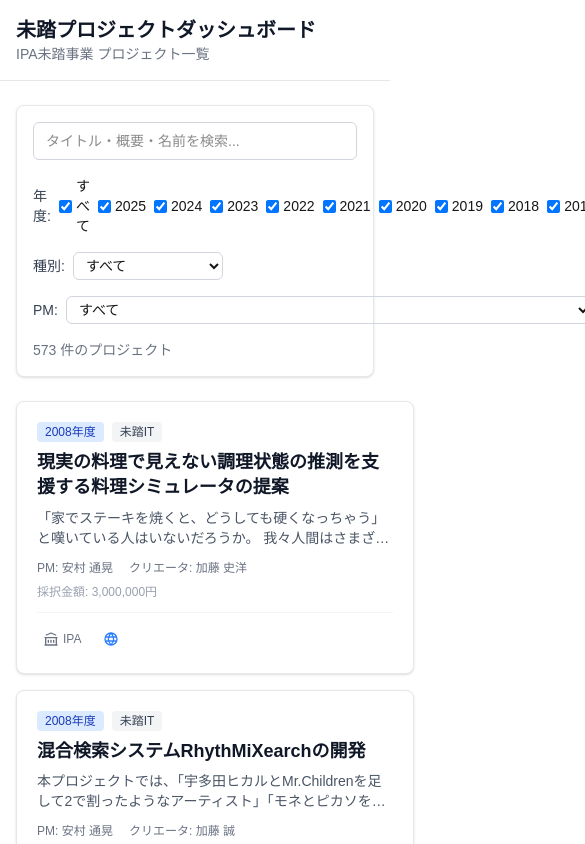
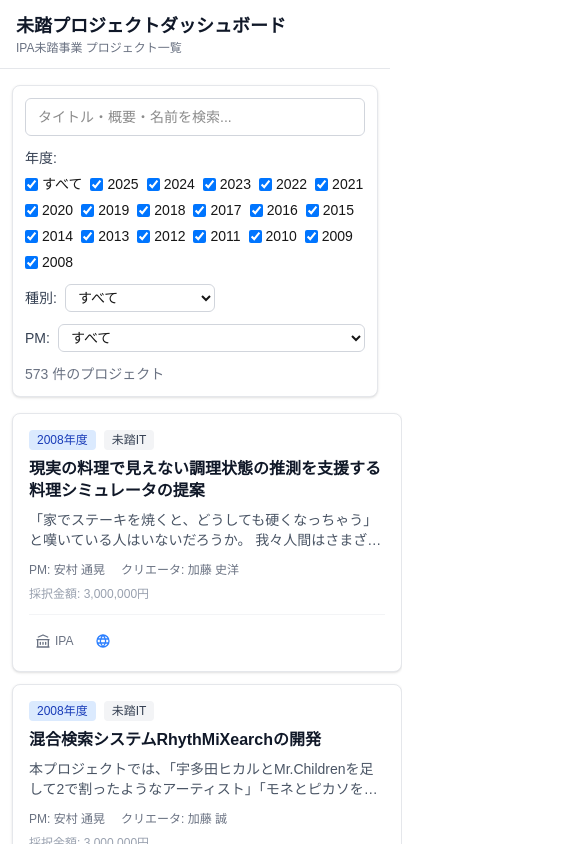
Before and after one commit to daigo38/mitou-dashboard, a Next.js app: page / in a window 390 px wide. Shown: the top 844 px of the page, 585 px wide, since content can reach past the window. Built offline with nearby package versions, Linux system fonts and the light colour scheme.

Commit message:
Make layout responsive for mobile devices
Co-Authored-By: Claude Opus 4.6 <noreply@anthropic.com>

```diff
--- a/src/app/layout.tsx
+++ b/src/app/layout.tsx
@@ -28,16 +28,18 @@ export default function RootLayout({
         className={`${geistSans.variable} ${geistMono.variable} antialiased bg-gray-50 min-h-screen`}
       >
         <header className="border-b border-gray-200 bg-white">
-          <div className="mx-auto max-w-6xl px-4 py-4">
-            <h1 className="text-xl font-bold text-gray-900">
+          <div className="mx-auto max-w-6xl px-4 py-3 sm:py-4">
+            <h1 className="text-lg font-bold text-gray-900 sm:text-xl">
               未踏プロジェクトダッシュボード
             </h1>
-            <p className="text-sm text-gray-500">
+            <p className="text-xs text-gray-500 sm:text-sm">
               IPA未踏事業 プロジェクト一覧
             </p>
           </div>
         </header>
-        <main className="mx-auto max-w-6xl px-4 py-6">{children}</main>
+        <main className="mx-auto max-w-6xl px-3 py-4 sm:px-4 sm:py-6">
+          {children}
+        </main>
       </body>
     </html>
   );
--- a/src/app/page.tsx
+++ b/src/app/page.tsx
@@ -61,7 +61,7 @@ export default function Home() {
         resultCount={filtered.length}
       />
 
-      <div className="grid gap-4 sm:grid-cols-2 lg:grid-cols-3">
+      <div className="grid gap-3 sm:gap-4 sm:grid-cols-2 lg:grid-cols-3">
         {filtered.map((project) => (
           <ProjectCard key={project.id} project={project} />
         ))}
--- a/src/components/FilterBar.tsx
+++ b/src/components/FilterBar.tsx
@@ -44,7 +44,7 @@ export default function FilterBar({
   };
 
   return (
-    <div className="mb-6 space-y-4 rounded-lg border border-gray-200 bg-white p-4 shadow-sm">
+    <div className="mb-4 space-y-3 overflow-hidden rounded-lg border border-gray-200 bg-white p-3 shadow-sm sm:mb-6 sm:space-y-4 sm:p-4">
       <div>
         <input
           type="text"
@@ -55,9 +55,12 @@ export default function FilterBar({
         />
       </div>
 
-      <div className="flex flex-wrap items-center gap-4">
-        <div className="flex items-center gap-2">
-          <span className="text-sm font-medium text-gray-700">年度:</span>
+      <div className="space-y-3 sm:space-y-0 sm:flex sm:flex-wrap sm:items-center sm:gap-4">
+        <div>
+          <span className="mb-1.5 block text-sm font-medium text-gray-700 sm:mb-0 sm:inline sm:mr-2">
+            年度:
+          </span>
+          <div className="flex flex-wrap items-center gap-x-2 gap-y-1.5">
             <label className="flex items-center gap-1 text-sm font-medium">
               <input
                 type="checkbox"
@@ -79,6 +82,7 @@ export default function FilterBar({
               </label>
             ))}
           </div>
+        </div>
 
         <div className="flex items-center gap-2">
           <span className="text-sm font-medium text-gray-700">種別:</span>
@@ -95,12 +99,14 @@ export default function FilterBar({
           </select>
         </div>
 
-        <div className="flex items-center gap-2">
-          <span className="text-sm font-medium text-gray-700">PM:</span>
+        <div className="flex min-w-0 items-center gap-2">
+          <span className="shrink-0 text-sm font-medium text-gray-700">
+            PM:
+          </span>
           <select
             value={selectedPm}
             onChange={(e) => onPmChange(e.target.value)}
-            className="rounded-md border border-gray-300 px-2 py-1 text-sm focus:border-blue-500 focus:outline-none focus:ring-1 focus:ring-blue-500"
+            className="min-w-0 max-w-full rounded-md border border-gray-300 px-2 py-1 text-sm focus:border-blue-500 focus:outline-none focus:ring-1 focus:ring-blue-500"
           >
             <option value="all">すべて</option>
             {pms.map((pm) => (
--- a/src/components/ProjectCard.tsx
+++ b/src/components/ProjectCard.tsx
@@ -9,7 +9,7 @@ const programLabel: Record<string, string> = {
 
 export default function ProjectCard({ project }: { project: Project }) {
   return (
-    <div className="rounded-lg border border-gray-200 bg-white p-5 shadow-sm transition hover:shadow-md hover:border-gray-300">
+    <div className="rounded-lg border border-gray-200 bg-white p-4 shadow-sm transition hover:shadow-md hover:border-gray-300 sm:p-5">
       <Link href={`/projects/${project.id}`}>
         <div className="mb-2 flex items-center gap-2">
           <span className="rounded bg-blue-100 px-2 py-0.5 text-xs font-medium text-blue-800">
@@ -25,7 +25,7 @@ export default function ProjectCard({ project }: { project: Project }) {
           )}
         </div>
 
-        <h3 className="mb-2 text-lg font-semibold text-gray-900 leading-snug">
+        <h3 className="mb-2 text-base font-semibold text-gray-900 leading-snug sm:text-lg">
           {project.title}
         </h3>
 
--- a/src/components/ProjectDetail.tsx
+++ b/src/components/ProjectDetail.tsx
@@ -70,7 +70,7 @@ export default function ProjectDetail({ project }: { project: Project }) {
         一覧に戻る
       </Link>
 
-      <div className="rounded-lg border border-gray-200 bg-white p-6 shadow-sm">
+      <div className="rounded-lg border border-gray-200 bg-white p-4 shadow-sm sm:p-6">
         <div className="mb-4 flex flex-wrap items-center gap-2">
           <span className="rounded bg-blue-100 px-2 py-0.5 text-xs font-medium text-blue-800">
             {project.year}年度
@@ -85,7 +85,7 @@ export default function ProjectDetail({ project }: { project: Project }) {
           )}
         </div>
 
-        <h1 className="mb-4 text-2xl font-bold text-gray-900">
+        <h1 className="mb-3 text-xl font-bold text-gray-900 sm:mb-4 sm:text-2xl">
           {project.title}
         </h1>
 
```
Lines whose indentation alone changed are shown as unchanged.
